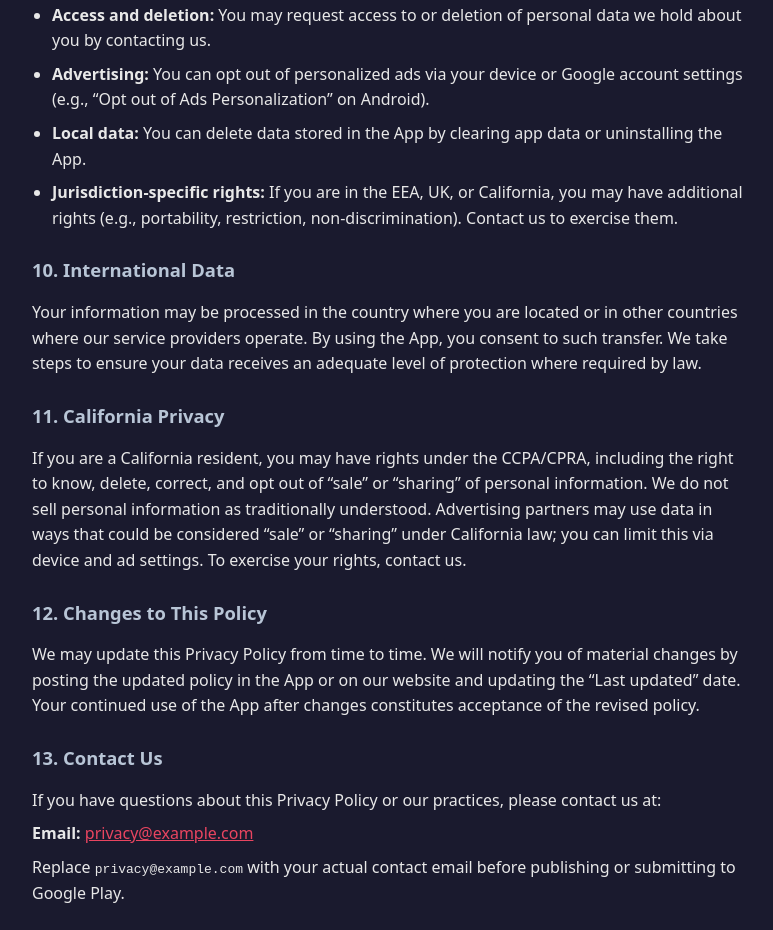
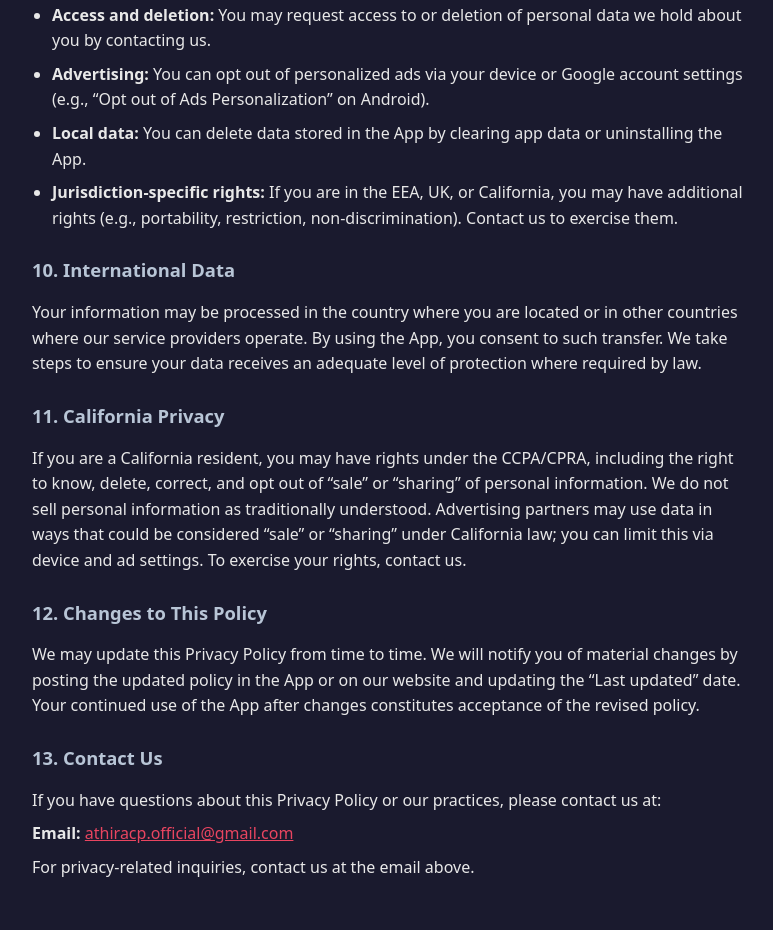
Before and after one commit to athira603/athira603.github.io, a plain HTML site: page index.html in a window 1280 px wide. Shown: the part 2365-3295 px from the top of the page, without its empty margins (248-1021 px from the left). After the commit the page ends 3270 px from the top, so only its background shows below. Drawn offline with Linux system fonts and the light colour scheme.

Commit message:
Update index.html

```diff
--- a/index.html
+++ b/index.html
@@ -100,8 +100,8 @@
 
         <h2>13. Contact Us</h2>
         <p>If you have questions about this Privacy Policy or our practices, please contact us at:</p>
-        <p><strong>Email:</strong> <a href="mailto:privacy@example.com">privacy@example.com</a></p>
-        <p>Replace <code>privacy@example.com</code> with your actual contact email before publishing or submitting to Google Play.</p>
+        <p><strong>Email:</strong> <a href="mailto:athiracp.official@gmail.com">athiracp.official@gmail.com</a></p>
+        <p>For privacy-related inquiries, contact us at the email above.</p>
     </div>
 </body>
 </html>
```
